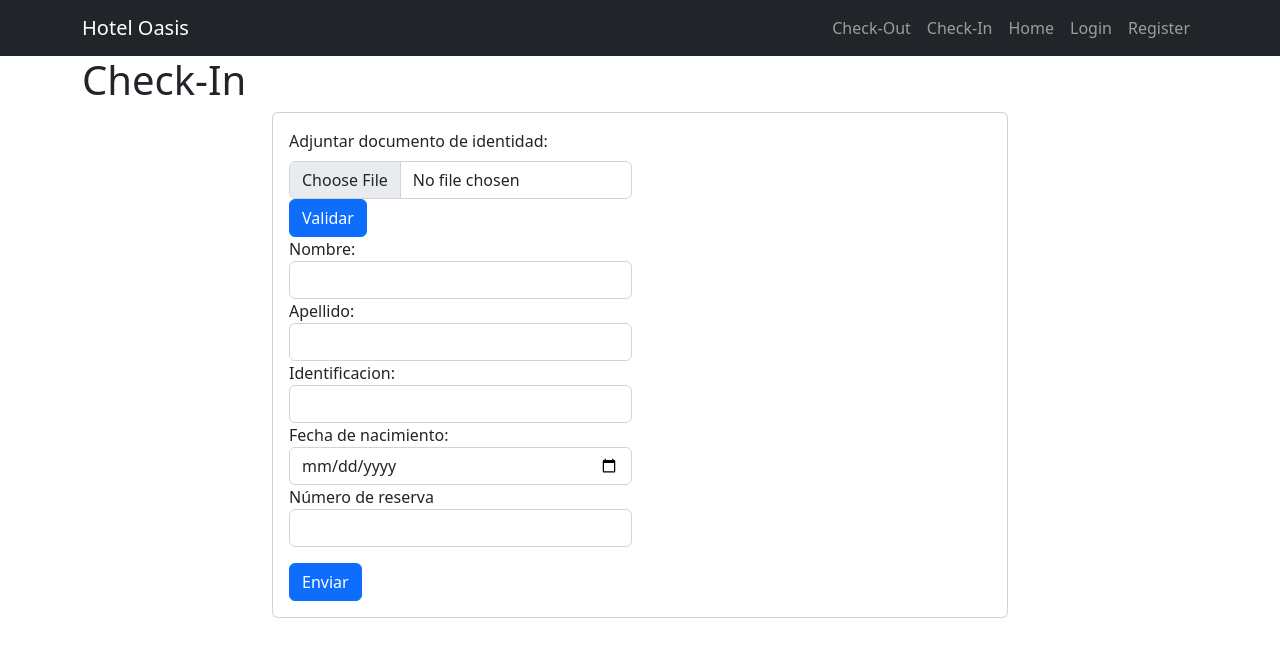
After one commit to Nicolasff12/Hoterl-Oasis, a Django app: template tasks/templates/check_in.html in a window 1280 px wide. The commit adds this page. Shown: the top 657 px of the page. Run offline with Django 4.2, Linux system fonts and the light colour scheme; the template is opened without the code that fills it, so the values that code supplies are empty.

Commit message:
Creacion de el check in

```diff
--- a/djangocrud/urls.py
+++ b/djangocrud/urls.py
@@ -19,6 +19,10 @@ from tasks import views
 
 urlpatterns = [
     path('', views.home, name='home'),
+    path('check_in', views.check_in, name='Check_in'),
+    path('check_out', views.check_out, name='check_Out'),
+    path('tarjetaRegistro', views.tarjetaRegistro, name='tarjetaRegistro'),
+    path('validar_ocr/', views.validar_ocr, name='validar_ocr'),
     path('admin/', admin.site.urls),
     path('signup/', views.signup, name='signup'),
     path('tasks/', views.tasks, name='tasks'),
--- a/tasks/templates/_navbar.html
+++ b/tasks/templates/_navbar.html
@@ -14,14 +14,21 @@
     </button>
     <div class="collapse navbar-collapse" id="navbarNav">
       <ul class="navbar-nav ms-auto">
+
+        <li class="nav-item">
+          <a href="/check_out" class="nav-link">Check-Out</a>
+        </li>
+
+        <li class="nav-item">
+          <a href="/check_in" class="nav-link">Check-In</a>
+        </li>
+
         <li class="nav-item">
           <a href="/" class="nav-link">Home</a>
         </li>
         {% if user.is_authenticated %}
         <li class="nav-item">
-          <a href="{% url 'tasks_completed' %}" class="nav-link"
-            >complted tasks</a
-          >
+          <a href="{% url 'tasks_completed' %}" class="nav-link">complted tasks</a>
         </li>
         <li class="nav-item">
           <a href="{% url 'tasks' %}" class="nav-link">Tasks</a>
--- a/tasks/templates/base.html
+++ b/tasks/templates/base.html
@@ -6,6 +6,7 @@
     <meta name="viewport" content="width=device-width, initial-scale=1.0" />
     <title>Django CRUD</title>
     <link rel="stylesheet" href="https://cdn.jsdelivr.net/npm/bootstrap@5.2.0/dist/css/bootstrap.min.css">
+    <link rel="stylesheet" href="/tasks/templates/css/">
     <script src="https://cdn.jsdelivr.net/npm/bootstrap@5.2.0/dist/js/bootstrap.bundle.min.js"></script>
 
   </head>
@@ -13,6 +14,7 @@
     {% include '_navbar.html' %}
 
     {% block content %}
+
     {% endblock %}
   </body>
 </html>
--- /dev/null
+++ b/tasks/templates/check_in.html
@@ -0,0 +1,96 @@
+{% extends 'base.html' %} {% block content %}
+
+<div class="container">
+    <h1>Check-In</h1>
+</div>
+
+
+<div class="container">
+    <div class="row justify-content-center">
+        <div class="col-md-8">
+            <div class="card">
+                <div class="card-body">
+                    <form class="row g-3 needs-validation" novalidate>
+                        {% csrf_token %}
+                        <div class="col-md-6">
+                            <label for="documento_adjunto" class="form-label">Adjuntar documento de identidad:</label>
+                            <input type="file" class="form-control" id="documento_adjunto" name="documento_adjunto" accept=".pdf,.jpg,.jpeg,.png" required>
+                            <div class="invalid-feedback">
+                                Por favor, adjunta un documento de identidad.
+                            </div>
+
+                            <div class="col-12">
+                                <button class="btn btn-primary" type="button" id="validar-btn">Validar</button>
+                            </div>
+
+                            <div>
+                                <label for="nombre">Nombre:</label>
+                                <input type="text" class="form-control" id="nombre" name="nombre" required s>
+                            </div>
+                            <div>
+                                <label for="apellido">Apellido:</label>
+                                <input type="text" class="form-control" id="apellido" name="apellido" required>
+                            </div>
+                            <div>
+                                <label for="id">Identificacion:</label>
+                                <input type="text" class="form-control" id="id" name="id" required>
+                            </div>
+                            <div>
+                                <label for="fecha_nacimiento">Fecha de nacimiento:</label>
+                                <input type="date" class="form-control" id="fecha_nacimiento" name="fecha_nacimiento" required>
+                            </div>
+
+
+                            <div>
+                                <label for="numero_reserva">Número de reserva</label>
+                                <input type="text" class="form-control" id="numero_reserva" name="numero_reserva" required>
+                            </div>
+
+                        </div>
+
+                        <div class="col-12">
+                            <a  href="/tarjetaRegistro" class="btn btn-primary" type="submit">Enviar</a>
+                        </div>
+                    </form>
+                </div>
+            </div>
+        </div>
+    </div>
+</div>
+
+
+<script>
+    document.getElementById('validar-btn').addEventListener('click', function() {
+        const file = document.getElementById('documento_adjunto').files[0];
+
+        if (!file) {
+            alert('Por favor, seleccione un documento de identidad.');
+            return;
+        }
+
+        const formData = new FormData();
+        formData.append('documento_adjunto', file);
+
+        fetch('/validar_ocr/', {
+            method: 'POST',
+            body: formData
+        })
+        .then(response => response.json())
+        .then(data => {
+            if (data.valid) {
+                // Actualizar todos los campos del formulario
+                document.getElementById('nombre').value = data.data.nombre;
+                document.getElementById('apellido').value = data.data.apellido;
+                document.getElementById('numero_documento').value = data.data.numero_documento;
+                document.getElementById('fecha_nacimiento').value = data.data.fecha_nacimiento;
+                // ... actualizar otros campos
+            } else {
+                alert('Los datos extraídos no son válidos.');
+            }
+        })
+        .catch(error => {
+            console.error('Error:', error);
+        });
+    });
+</script>
+{% endblock %}
```
Also changed, not shown: tasks/templates/check_out.html (added, +7 -0 lines), tasks/templates/tarjetaRegistro.html (added, +61 -0 lines), tasks/validar_ocr.py (added, +53 -0 lines), tasks/views.py (+17 -0 lines), tasks/admin.py (line endings or trailing spaces), tasks/css/estilos.css (added), temp.jpg (added).
